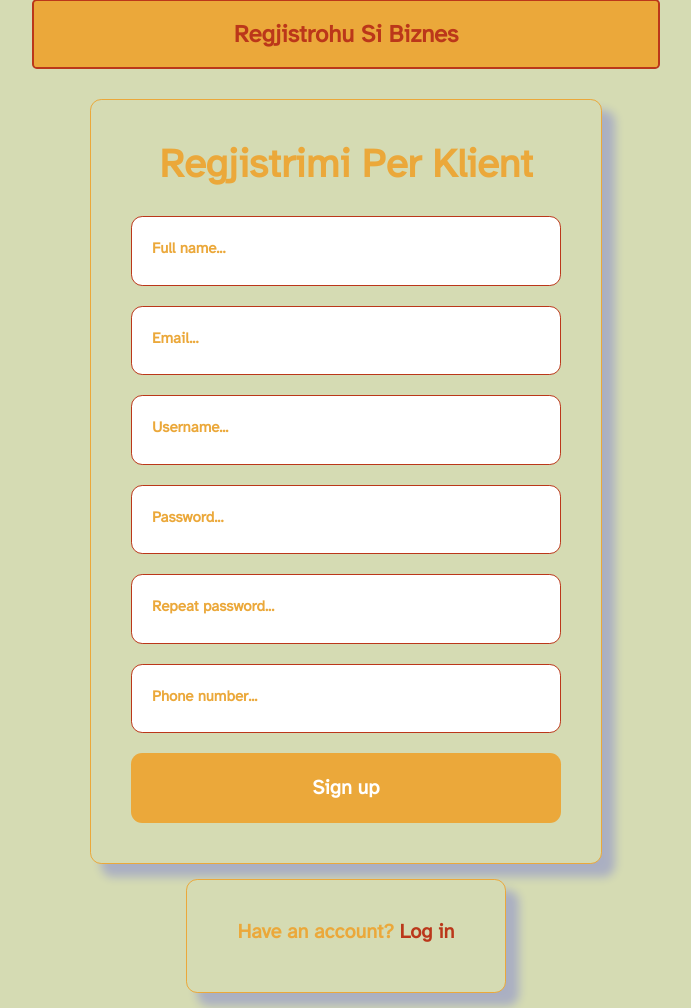
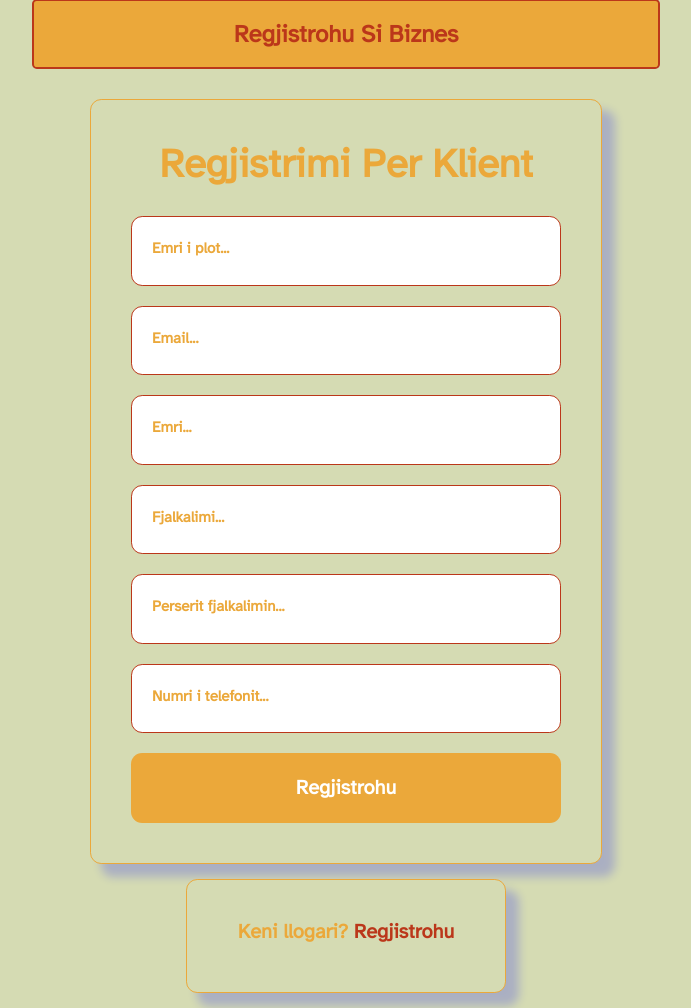
Before and after one commit to hexagon-2021/internship-project, a PHP site: page /internship-project/users/index.php in a window 1280 px wide. Shown: the part 380-1388 px from the top of the page, without its empty margins (294-985 px from the left). Run offline with PHP 8.4, Linux system fonts and the light colour scheme; some libraries are stand-ins or nearby versions; some web fonts are replaced.

Commit message:
Update index.php

```diff
--- a/users/index.php
+++ b/users/index.php
@@ -26,35 +26,35 @@
 	<form enctype="multipart/form-data" action="action.php" method="post" id="registerUi" style="display: block;">
 		<div class="signup-items">
 			<h1 class="signup">Regjistrimi Per Klient</h1>
-			<input type="text" name="name" placeholder="Full name..." class="input">
+			<input type="text" name="name" placeholder="Emri i plot..." class="input">
 			<input type="text" name="email" placeholder="Email..." class="input">
-			<input type="text" name="username" placeholder="Username..." class="input">
-			<input type="password" name="pwd" placeholder="Password..." class="input">
-			<input type="password" name="pwdRepeat" placeholder="Repeat password..." class="input">
-			<input type="text" name="phone_number" placeholder="Phone number..." class="input">
-			<button type="submit" name="submit" class="pointer signinSignupButton">Sign up</button>
+			<input type="text" name="username" placeholder="Emri..." class="input">
+			<input type="password" name="pwd" placeholder="Fjalkalimi..." class="input">
+			<input type="password" name="pwdRepeat" placeholder="Perserit fjalkalimin..." class="input">
+			<input type="text" name="phone_number" placeholder="Numri i telefonit..." class="input">
+			<button type="submit" name="submit" class="pointer signinSignupButton">Regjistrohu</button>
 			<?php
 				if (isset($_GET["error"])) {
 					if ($_GET["error"] == "emptyinput") {
-						echo "<p>Fill in all fields!</p>";
+						echo "<p>Mbushni te gjitha fushat!</p>";
 					}
 					else if ($_GET["error"] == "invalidemail") {
-						echo "<p>Choose a proper email!</p>";
+						echo "<p>Zgjidhni nje email te rregullt!</p>";
 					}
 					else if ($_GET["error"] == "invaliduid") {
-						echo "<p>Choose a proper username!</p>";
+						echo "<p>Zgjidhni nje emer te rregullt!</p>";
 					}
 					else if ($_GET["error"] == "passwordsdontmatch") {
-						echo "<p>Password doesn't match!</p>";
+						echo "<p>Fjalkalimi nuk pershtatet!</p>";
 					}
 					else if ($_GET["error"] == "usernametaken") {
-						echo "<p>Username already taken!</p>";
+						echo "<p>Emri i perdoruesit ekziston!</p>";
 					}
 					else if ($_GET["error"] == "stmtfailed") {
-						echo "<p>Some thing went wrong, try again!</p>";
+						echo "<p>Diqka shkoj gabim , provo perseri!</p>";
 					}
 					else if ($_GET["error"] == "none") {
-						echo "<p>You have signed up!</p>";
+						echo "<p>Ju jeni regjistruar!</p>";
 					}
 					else if ($_GET['error'] == "FjalkalimiDuhetTiKetSëPaku8Karaktere") {
 						echo "<p>Fjalkalimi duhet ti ket së paku 8 karaktere , të përmbaj një shkronjë të madhe një të vogël dhe një numër!</p>";
@@ -64,7 +64,7 @@
 		</div>
 	</form>
 		<div class="haveanAcc" id="haveanAccUsrers" style="display: block;">
-			<h1>Have an account? <a href="login.php">Log in</a></h1>
+			<h1>Keni llogari? <a href="login.php">Regjistrohu</a></h1>
 		</div>
 
 
@@ -73,42 +73,42 @@
 		<form enctype="multipart/form-data" action="../includes/signup.inc.php" method="post" id="registerBu" >
 		<div class="signup-items">
 			<h1 class="signup">Regjistrimi Per Biznes</h1>
-			<input type="text" name="name" placeholder="Full name..." class="input">
+			<input type="text" name="name" placeholder="Emri i plot..." class="input">
 			<input type="text" name="email" placeholder="Email..." class="input">
-			<input type="text" name="username" placeholder="Username..." class="input">
-			<input type="password" name="pwd" placeholder="Password..." class="input">
-			<input type="password" name="pwdRepeat" placeholder="Repeat password..." class="input">
-			<input type="text" name="companyName" placeholder="Company name..." class="input">
-			<input type="text" name="companyCity" placeholder="Company city..." class="input">
-			<input type="text" name="phone_number" placeholder="Phone number..." class="input">
+			<input type="text" name="username" placeholder="Emri..." class="input">
+			<input type="password" name="pwd" placeholder="Fjalkalimi..." class="input">
+			<input type="password" name="pwdRepeat" placeholder="Perserit fjalkalimin..." class="input">
+			<input type="text" name="companyName" placeholder="Emri i kompanis..." class="input">
+			<input type="text" name="companyCity" placeholder="Qyteti i kompanis..." class="input">
+			<input type="text" name="phone_number" placeholder="Numri i telefonit..." class="input">
 			<input type="file" name="document" placeholder="Dokumenti per vertetim te biznesit" class="input">
 			<span style="color: red;font-size: 20px;">Ju lutem te bashkangjitni nje file te formatit PDF, DOCX ose nje foto e cila verteton pronesine e biznesit tuaj!</span>
-			<button type="submit" name="submit" class="pointer signinSignupButton">Sign up</button>
+			<button type="submit" name="submit" class="pointer signinSignupButton">Regjistrohu</button>
 			<?php
 				if (isset($_GET["error"])) {
 					if ($_GET["error"] == "emptyinput") {
-						echo "<p>Fill in all fields!</p>";
+						echo "<p>Mbush te gjitha fushat!</p>";
 					}
 					else if ($_GET["error"] == "invalidemail") {
-						echo "<p>Choose a proper email!</p>";
+						echo "<p>Zgjedh nje email te rregullt!</p>";
 					}
 					else if ($_GET["error"] == "invaliduid") {
-						echo "<p>Choose a proper username!</p>";
+						echo "<p>Zgjedh nje emer te rregullt!</p>";
 					}
 					else if ($_GET["error"] == "passwordsdontmatch") {
-						echo "<p>Password doesn't match!</p>";
+						echo "<p>Fjalkalimi nuk pershtatet!</p>";
 					}
 					else if ($_GET["error"] == "usernametaken") {
-						echo "<p>Username already taken!</p>";
+						echo "<p>Emri i perdoruesit ekziston!</p>";
 					}
 					else if ($_GET["error"] == "stmtfailed") {
-						echo "<p>Some thing went wrong, try again!</p>";
+						echo "<p>Diqka shkoj gabim , provoni perseri!</p>";
 					}
 					else if ($_GET["error"] == "none") {
-						echo "<p>You have signed up!</p>";
+						echo "<p>Jeni regjistruar!</p>";
 					}
 					else if ($_GET["error"] == "companyNameExists") {
-						echo "<p>Company name already taken!</p>";
+						echo "<p>Emri i kompanis i zen!</p>";
 					}
 					else if ($_GET['error'] == "docfs") {
 						echo "<p>Madhesia e file-it eshte shume e madhe!</p>";
@@ -127,7 +127,7 @@
 		</div>
 	</form>
 		<div class="haveanAcc" id="haveanAccBusiness" >
-			<h1>Have an account? <a href="login.php">Log in</a></h1>
+			<h1>Keni llogari? <a href="login.php">Kyqu</a></h1>
 		</div>
 
 
```
